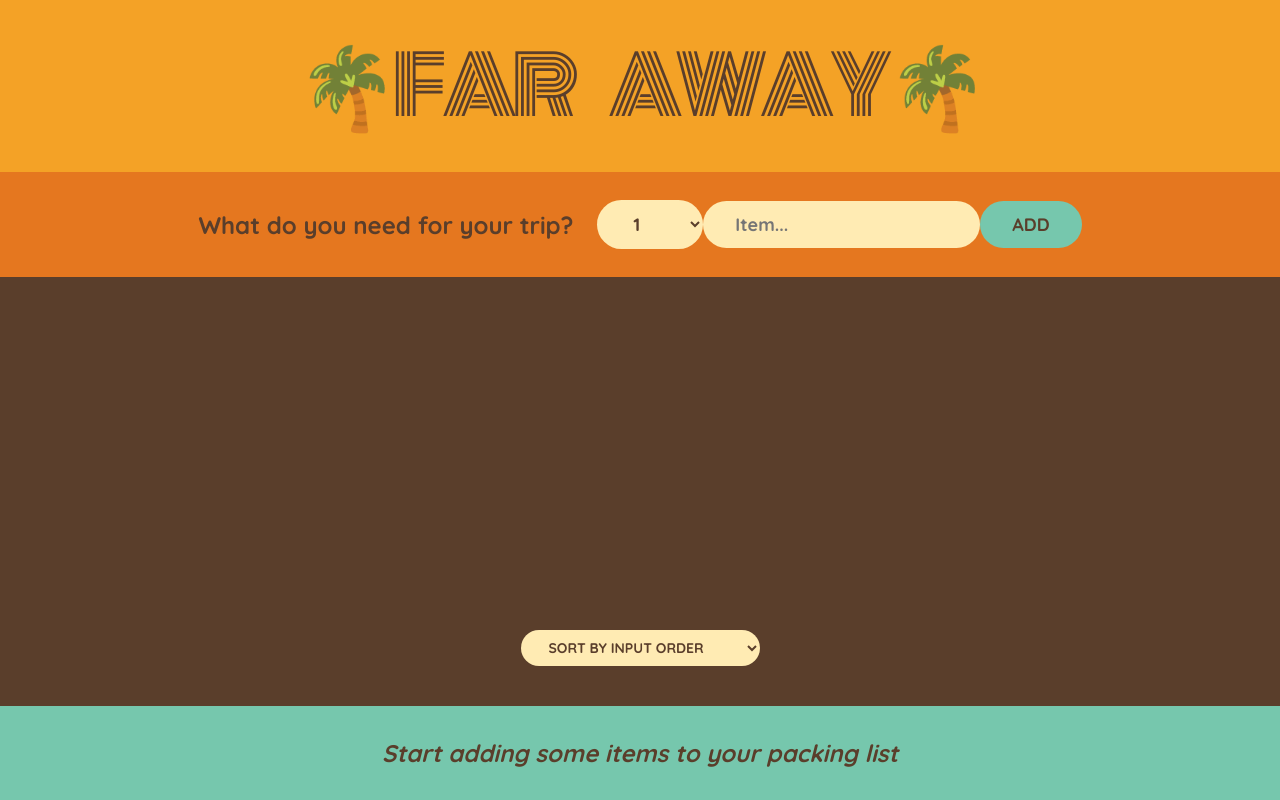
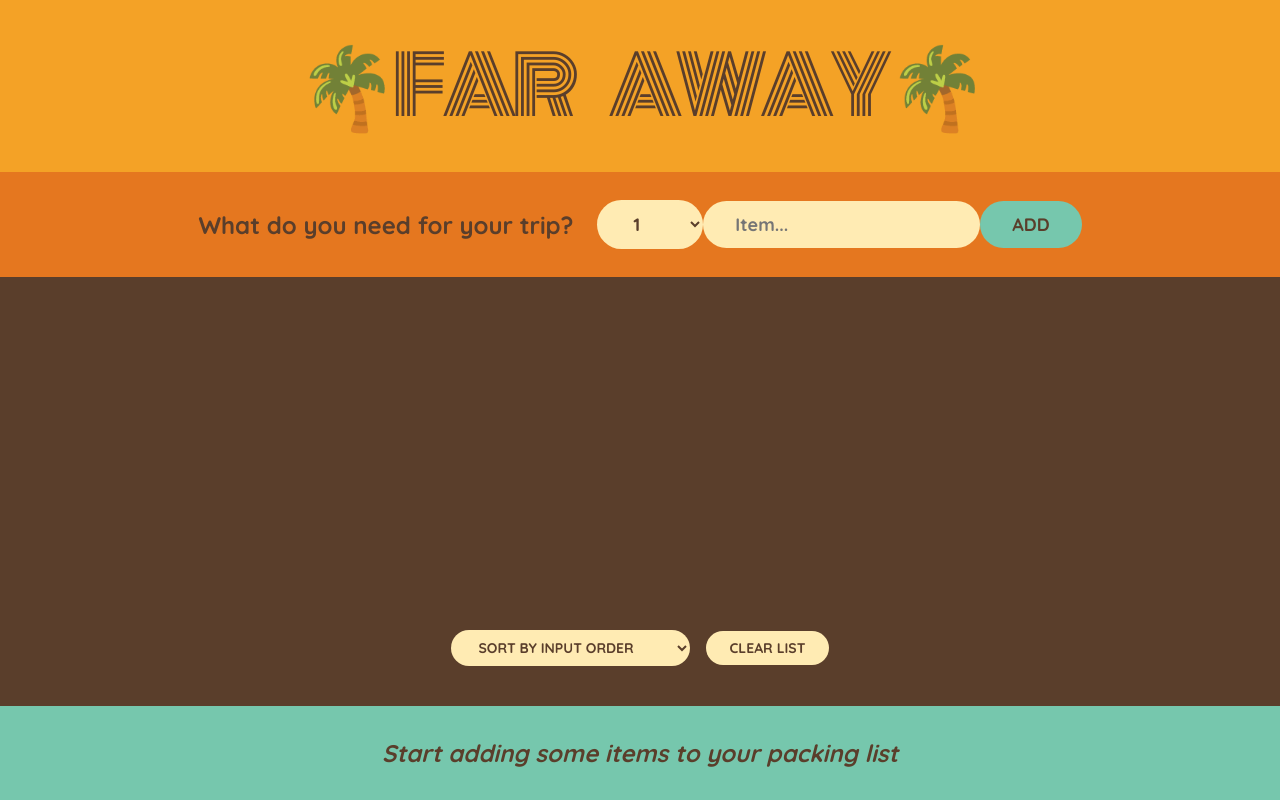
Before and after one commit to Giada15/react-travel-list, a React (Create React App) app: page / in a window 1280 px wide. Built offline with nearby package versions, Linux system fonts and the light colour scheme.

Commit message:
feat: add Clear List button to delete all items

```diff
--- a/src/App.js
+++ b/src/App.js
@@ -20,6 +20,14 @@
     );
   }
 
+  function handleClearItems() {
+    const confirmed = window.confirm(
+      "Are you sure you want to delete all items?"
+    );
+
+    if (confirmed) setItems([]);
+  }
+
   return (
     <div className="app">
       <Logo />
@@ -28,6 +36,7 @@
         items={items}
         onRemoveItem={handleRemoveItem}
         onUpdatePacked={handleUpdatePacked}
+        onClearItems={handleClearItems}
       />
       <Stats items={items} />
     </div>
@@ -80,7 +89,7 @@
   );
 }
 
-function PackingList({ items, onRemoveItem, onUpdatePacked }) {
+function PackingList({ items, onRemoveItem, onUpdatePacked, onClearItems }) {
   const [sortBy, setSortBy] = useState("input");
 
   let sortedItems;
@@ -114,6 +123,7 @@
           <option value="description">Sort by description</option>
           <option value="packed">Sort by packed status</option>
         </select>
+        <button onClick={onClearItems}>Clear list</button>
       </div>
     </div>
   );
```
